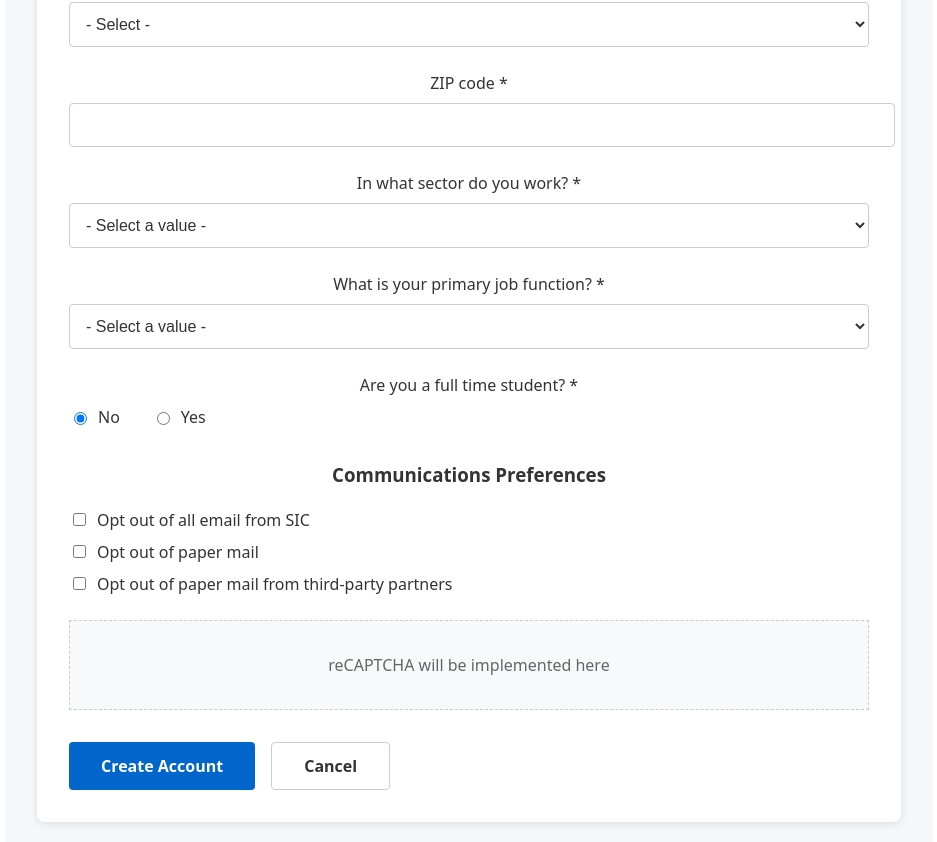
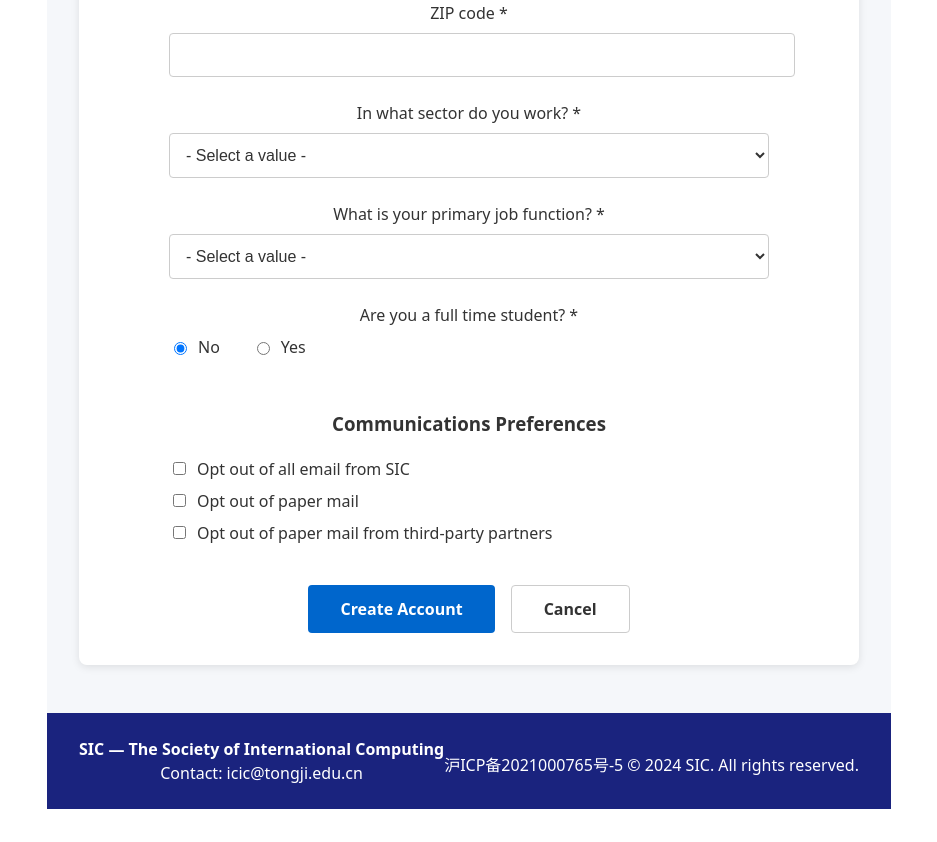
Before and after one commit to idt-eitech/sic_site, a Vue app: page /#/register in a window 1280 px wide. Shown: the part 1438-2280 px from the top of the page, without its empty margins (171-1108 px from the left). Built offline with nearby package versions, Linux system fonts and the light colour scheme.

Commit message:
feat: add 备案号

```diff
--- a/src/components/Footer.vue
+++ b/src/components/Footer.vue
@@ -3,9 +3,10 @@
     <div class="footer-content">
       <div class="footer-left">
         <strong>SIC &mdash; The Society of International Computing</strong><br />
-        Contact: info@sic.org
+        Contact: icic@tongji.edu.cn
       </div>
       <div class="footer-right">
+        沪ICP备2021000765号-5
         &copy; 2024 SIC. All rights reserved.
       </div>
     </div>
--- a/src/components/Register.vue
+++ b/src/components/Register.vue
@@ -5,11 +5,6 @@
         <div class="tab active">Create new account</div>
         <router-link to="/login" class="tab">Log in</router-link>
         <router-link to="/reset-password" class="tab">Reset password</router-link>
-      </div>
-
-      <div class="warning-message">
-        We use reCaptcha during our registration process, but please note that reCaptcha may not work in all regions.
-        If you have issues with reCaptcha, contact <a href="mailto:info@sic.org">info@sic.org</a> for assistance.
       </div>
 
       <form @submit.prevent="handleSubmit" class="register-form">
@@ -207,15 +202,6 @@
           </div>
         </div>
 
-        <div class="form-row">
-          <div class="form-group">
-            <div class="captcha-container">
-              <!-- Add reCAPTCHA component here -->
-              <div class="captcha-placeholder">reCAPTCHA will be implemented here</div>
-            </div>
-          </div>
-        </div>
-
         <div class="form-actions">
           <button type="submit" class="submit-btn">Create Account</button>
           <button type="button" class="cancel-btn" @click="$router.push('/')">Cancel</button>
@@ -273,7 +259,7 @@ const handleSubmit = () => {
 }
 
 .register-container {
-  max-width: 800px;
+  max-width: 1000px;
   margin: 0 auto;
   background: #fff;
   border-radius: 8px;
@@ -316,10 +302,13 @@ const handleSubmit = () => {
 
 .form-row {
   margin-bottom: 1.5rem;
+  display: flex;
+  justify-content: center;
 }
 
 .form-group {
   width: 100%;
+  max-width: 600px;
 }
 
 label {
@@ -380,22 +369,11 @@ select:focus {
   color: #333;
 }
 
-.captcha-container {
-  margin: 1rem 0;
-}
-
-.captcha-placeholder {
-  padding: 2rem;
-  background: #f8f9fa;
-  border: 1px dashed #ccc;
-  text-align: center;
-  color: #666;
-}
-
 .form-actions {
   display: flex;
   gap: 1rem;
   margin-top: 2rem;
+  justify-content: center;
 }
 
 .submit-btn {
--- a/src/router/index.js
+++ b/src/router/index.js
@@ -3,12 +3,8 @@ import Home from '../views/Home.vue'
 import Register from '../components/Register.vue'
 
 // Use the same base path as defined in vite.config.js
-const base = '/sic_site/';
-
-console.log('Router base path:', base);
-
 const router = createRouter({
-  history: createWebHashHistory(base),
+  history: createWebHashHistory(),
   routes: [
     {
       path: '/',
--- a/vite.config.js
+++ b/vite.config.js
@@ -1,8 +1,7 @@
 import { defineConfig } from 'vite'
 import vue from '@vitejs/plugin-vue'
 
-// Get the repository name from the environment variable (if set in GitHub Actions)
-const base = '/sic_site/';
+
 
 // https://vite.dev/config/
 export default defineConfig({
@@ -10,7 +9,6 @@ export default defineConfig({
   server: {
     port: 9010
   },
-  base,
   build: {
     outDir: 'dist',
     emptyOutDir: true,
```
Also changed, not shown: 1 other file (tests, documents, lock files or other folders).
